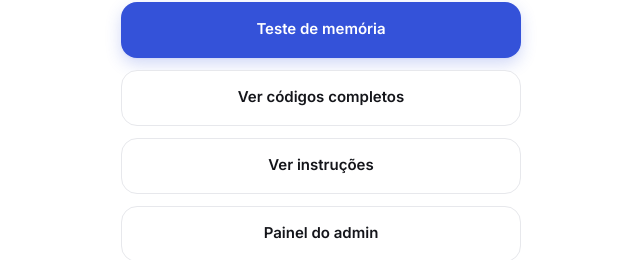
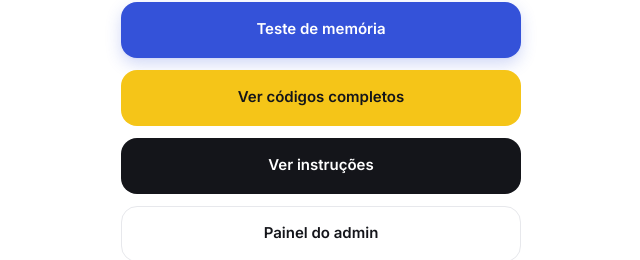
Before and after one commit to freefireomestrejv-u/dhl, a React (Vite) app: page / in a window 1280 px wide. Shown: the part 455-715 px from the top of the page, without its empty margins (319-959 px from the left). Built offline with nearby package versions, Linux system fonts and the light colour scheme; no server answers.

Commit message:
Atualizar o Home.jsx

```diff
--- a/src/pages/Home.jsx
+++ b/src/pages/Home.jsx
@@ -5,8 +5,10 @@ export default function Home({ onPlay, onAdmin, onCodes, onInstructions }) {
     <div className="mx-auto flex min-h-dvh max-w-md flex-col items-center justify-center px-6 py-16 text-center safe-top safe-bottom">
       <div className="flex size-36 items-center justify-center overflow-hidden rounded-2xl">
         <img
-          src="https://i.postimg.cc/Qt6F5vhh/images-8.jpg"
+          src="/logo.png"
           alt="Logo do mercado"
+          fetchpriority="high"
+          decoding="async"
           className="size-full object-contain"
         />
       </div>
@@ -28,10 +30,10 @@ export default function Home({ onPlay, onAdmin, onCodes, onInstructions }) {
         <Button variant="primary" className="w-full" onClick={onPlay}>
           Teste de memória
         </Button>
-        <Button variant="secondary" className="w-full" onClick={onCodes}>
+        <Button variant="yellow" className="w-full" onClick={onCodes}>
           Ver códigos completos
         </Button>
-        <Button variant="secondary" className="w-full" onClick={onInstructions}>
+        <Button variant="dark" className="w-full" onClick={onInstructions}>
           Ver instruções
         </Button>
         <Button variant="secondary" className="w-full" onClick={onAdmin}>
```
